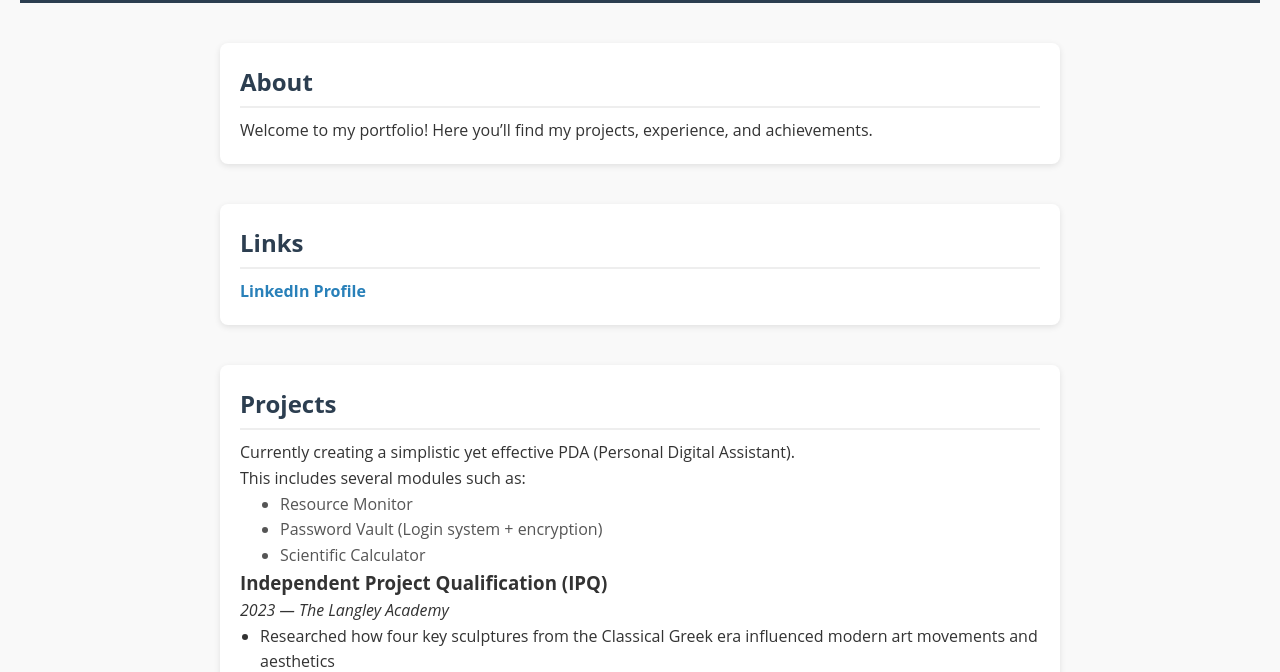
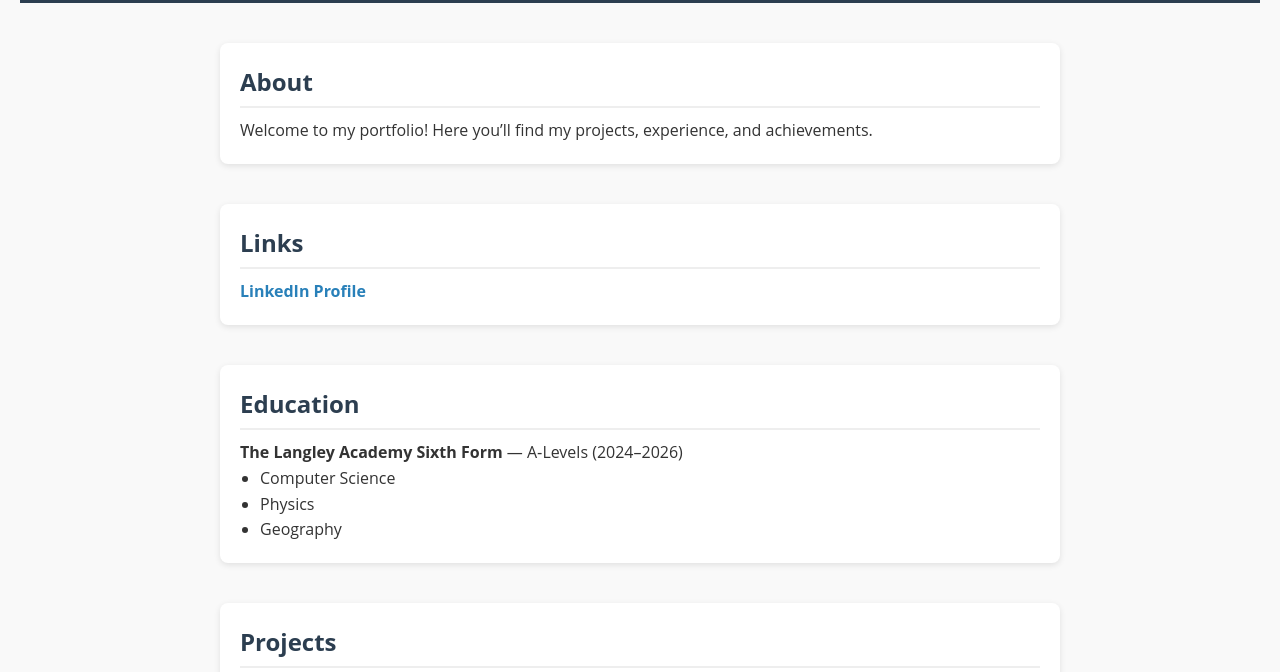
Before and after one commit to Paul-stev/portfolio-website, a plain HTML site: page index.html in a window 1280 px wide. Shown: the part 121-793 px from the top of the page. Drawn offline with Linux system fonts and the light colour scheme.

Commit message:
Update index.html

```diff
--- a/index.html
+++ b/index.html
@@ -28,7 +28,18 @@
       </p>
     </section>
 
-    <!-- Projects Section -->
+    <!-- Education Section -->
+    <section>
+      <h2>Education</h2>
+      <p><strong>The Langley Academy Sixth Form</strong> — A‑Levels (2024–2026)</p>
+      <ul>
+        <li>Computer Science</li>
+        <li>Physics</li>
+        <li>Geography</li>
+      </ul>
+    </section>
+
+     <!-- Projects Section -->
     <section>
       <h2>Projects</h2>
       <p>Currently creating a simplistic yet effective PDA (Personal Digital Assistant).</p>
```
